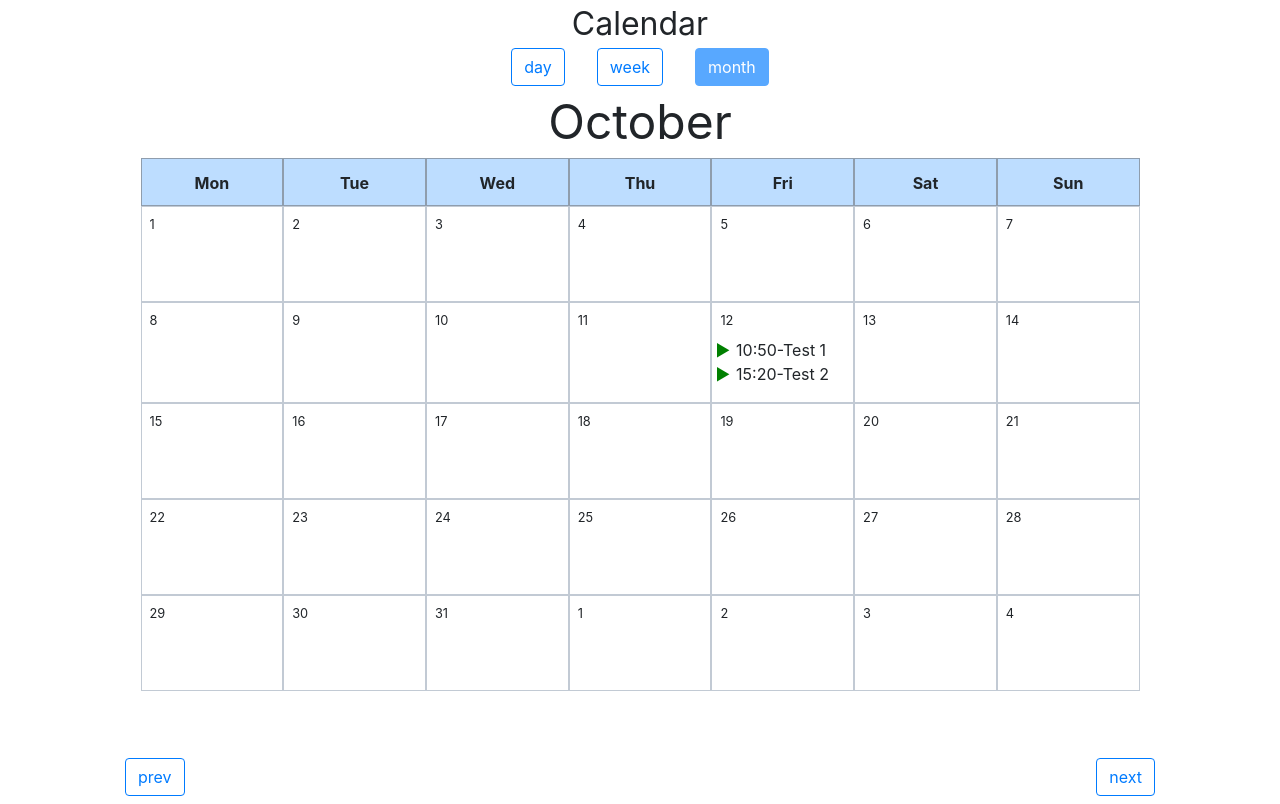
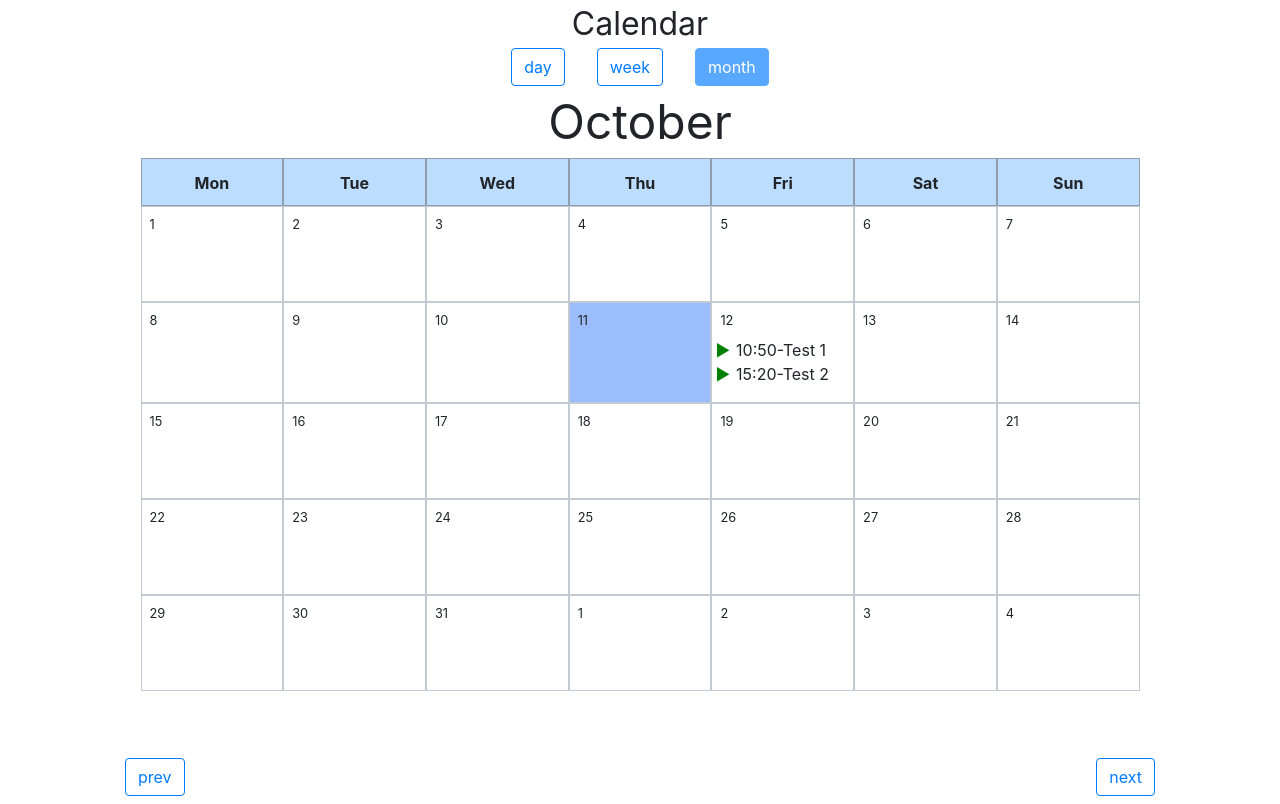
Before and after one commit to kradavar/Google-Calendar, a React (Create React App) app: page / in a window 1280 px wide. Built offline with nearby package versions, Linux system fonts and the light colour scheme.

Commit message:
Add styles for current date

```diff
--- a/src/Styles/Cell.css
+++ b/src/Styles/Cell.css
@@ -69,3 +69,7 @@
   text-align: center;
   font-weight: bold;
 }
+
+.current-day {
+  background: #9cbdfb;
+}
--- a/src/View/Events/Event.js
+++ b/src/View/Events/Event.js
@@ -26,7 +26,6 @@ export default class Event extends Component {
     this.getTimeInMitutes(end) - this.getTimeInMitutes(start);
 
   getHeight = () => {
-    //debugger;
     const minutes = this.getEventDuration(this.props.start, this.props.end);
     return (
       minutes * 0.05
--- a/src/View/Table-components/Day.js
+++ b/src/View/Table-components/Day.js
@@ -5,6 +5,7 @@ import RenderedEvents from "../../Model/containers/RenderedEvents.js";
 import ModalWindow from "../ModalWindow.js";
 
 import DayWeekHeader from "./DayWeekHeader.js";
+import moment from "moment";
 
 export default class Day extends Component {
   constructor(props) {
@@ -30,9 +31,15 @@ export default class Day extends Component {
   }
 
   createDayCell() {
+    const dayClassName =
+      this.props.renderedDate.format("YYYY-MM-DD") ===
+      moment().format("YYYY-MM-DD")
+        ? "current-day cell day"
+        : "cell day";
+
     if (this.props.view === "month") {
       return (
-        <div className="cell day" onClick={this.showModal}>
+        <div className={dayClassName} onClick={this.showModal}>
           {this.state.showModal && (
             <ModalWindow
               showModal={this.state.showModal}
```
